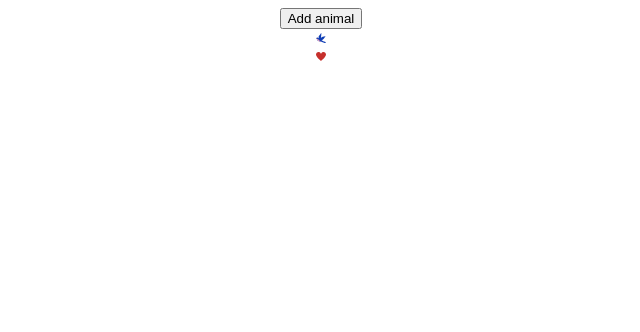
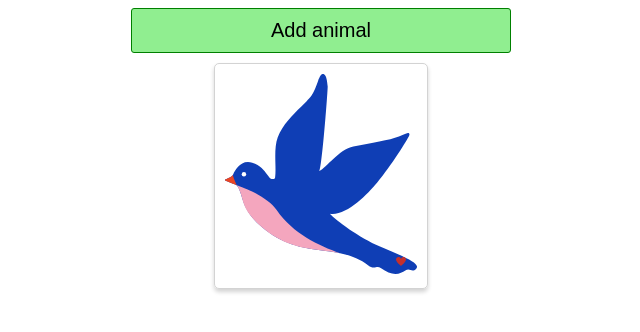
Before and after one commit to jimstav/animals, a React (Create React App) app: page / in a window 1280 px wide. Both pictures are taken after a click on the button "Add animal". Shown: the top 332 px of the page, without its empty margins (319-959 px from the left). Built offline with nearby package versions, Linux system fonts and the light colour scheme.

Commit message:
Finalizing Styling

```diff
--- a/src/AnimalShow.css
+++ b/src/AnimalShow.css
@@ -0,0 +1,18 @@
+.animal-show {
+  position: relative;
+  border: 1px solid lightgray;
+  padding: 10px;
+  border-radius: 5px;
+  margin: 10px;
+  box-shadow: 0px 3px 4px lightgray;
+}
+
+.animal {
+  height: 200px;
+}
+
+.heart {
+  position: absolute;
+  bottom: 10%;
+  right: 10%;
+}
--- a/src/AnimalShow.js
+++ b/src/AnimalShow.js
@@ -25,9 +25,14 @@
   };
 
   return (
-    <div onClick={handleClick}>
-      <img src={svgMap[type]} alt={type} />
-      <img src={heart} alt="heart" style={{ width: 10 + 10 * clicks + "px" }} />
+    <div className="animal-show" onClick={handleClick}>
+      <img className="animal" src={svgMap[type]} alt={type} />
+      <img
+        className="heart"
+        src={heart}
+        alt="heart"
+        style={{ width: 10 + 10 * clicks + "px" }}
+      />
     </div>
   );
 }
--- a/src/App.css
+++ b/src/App.css
@@ -3,3 +3,19 @@
   flex-direction: column;
   align-items: center;
 }
+
+button {
+  background-color: lightgreen;
+  border: 1px solid green;
+  border-radius: 3px;
+  font-size: 20px;
+  padding: 10px;
+  width: 30%;
+}
+
+.animal-list {
+  display: flex;
+  flex-direction: row;
+  flex-wrap: wrap;
+  justify-content: center;
+}
--- a/src/App.js
+++ b/src/App.js
@@ -21,7 +21,7 @@
   return (
     <div className="app">
       <button onClick={handleClick}>Add animal</button>
-      <div>{renderedAnimals}</div>
+      <div className="animal-list">{renderedAnimals}</div>
     </div>
   );
 }
```
